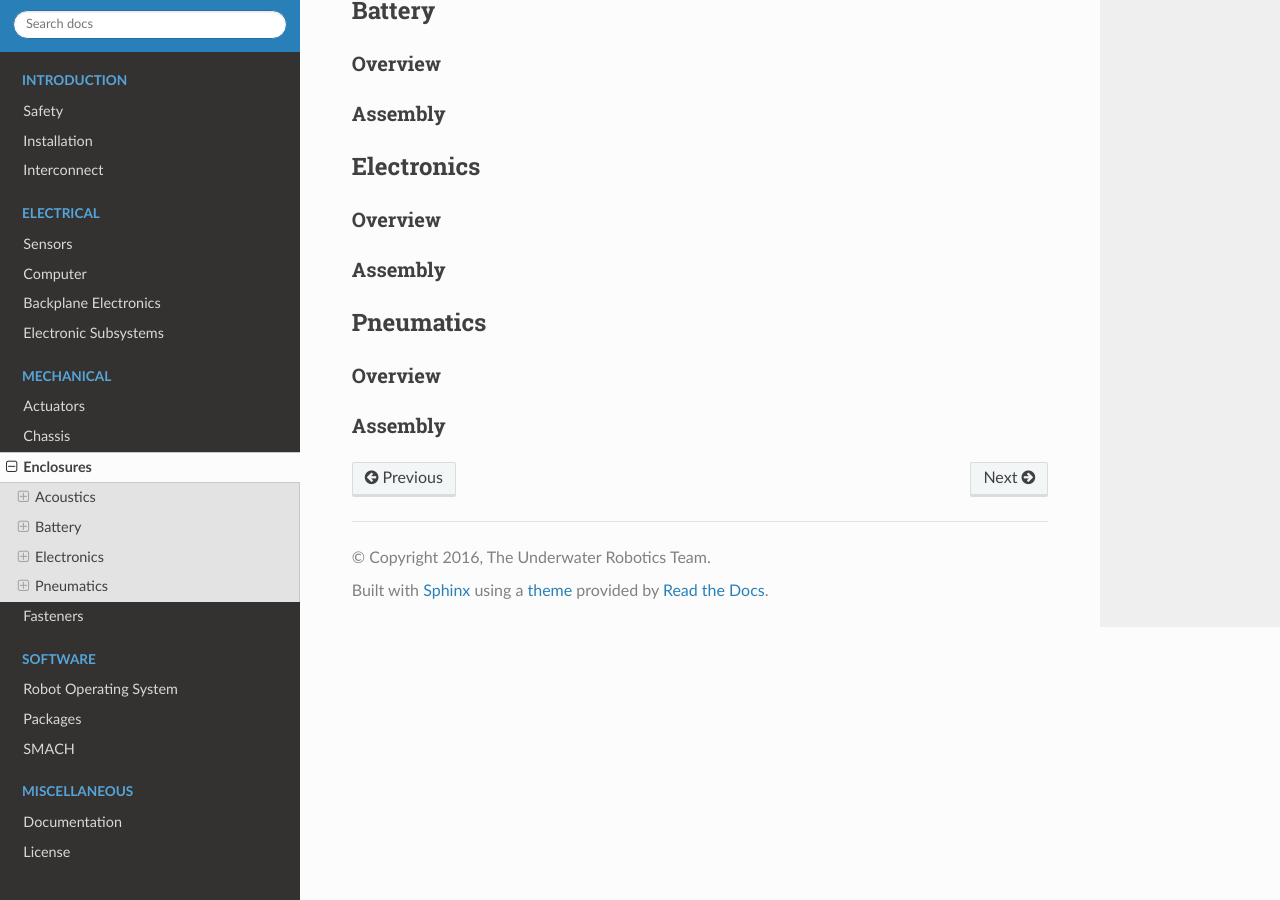
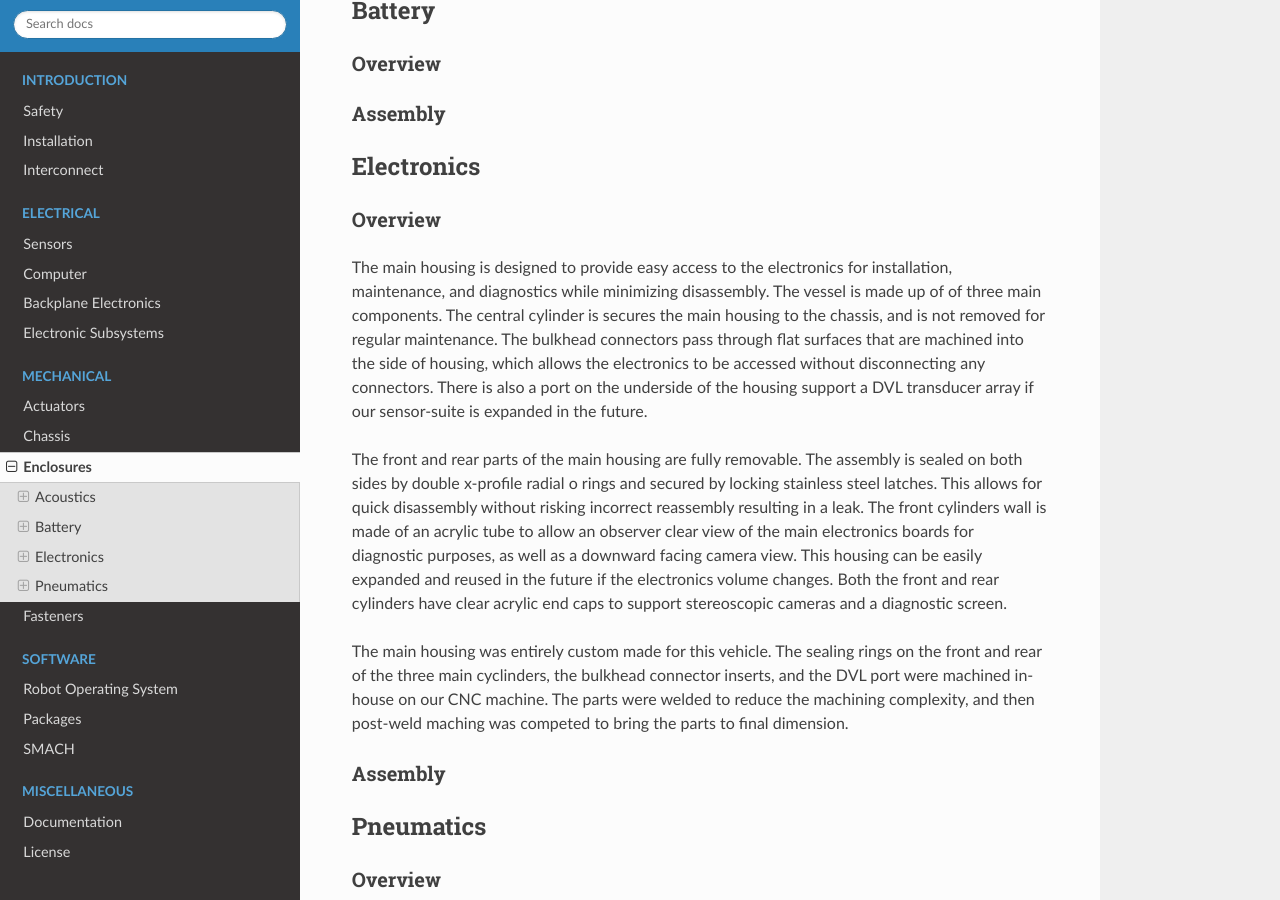
Before and after one commit to osu-uwrt/riptide, a Sphinx documentation site: the page built from source/enclosures.rst, in a window 1280 px wide and 900 px high, scrolled down 322 px. Built offline with Sphinx 7.4.7 and the Read the Docs theme 2.0.0, drawn with Linux system fonts in a browser that asks for light colours.

Commit message:
Added chassis and electronics enclosure docs.

```diff
--- a/source/chassis.rst
+++ b/source/chassis.rst
@@ -1,4 +1,4 @@
 Chassis
 =======
 
-It wasn't me. It was the one-armed man!
+Our vehicle features a modular design that is based around a central chassis. The chassis is made from water jet aluminum sheets and joined with stainless steel fasteners. There are hard-points for for securing the tool-packages and reinforced regions to handle the vehicle. The vehicle may be carried by handles on the front and rear or hung from a crane to allow easy deployment.
--- a/source/enclosures.rst
+++ b/source/enclosures.rst
@@ -40,7 +40,11 @@
 Overview
 ~~~~~~~~
 
+The main housing is designed to provide easy access to the electronics for installation, maintenance, and diagnostics while minimizing disassembly. The vessel is made up of of three main components. The central cylinder is secures the main housing to the chassis, and is not removed for regular maintenance. The bulkhead connectors pass through flat surfaces that are machined into the side of housing, which allows the electronics to be accessed without disconnecting any connectors. There is also a port on the underside of the housing support a DVL transducer array if our sensor-suite is expanded in the future.
 
+The front and rear parts of the main housing are fully removable. The assembly is sealed on both sides by double x-profile radial o rings and secured by locking stainless steel latches. This allows for quick disassembly without risking incorrect reassembly resulting in a leak. The front cylinders wall is made of an acrylic tube to allow an observer clear view of the main electronics boards for diagnostic purposes, as well as a downward facing camera view. This housing can be easily expanded and reused in the future if the electronics volume changes. Both the front and rear cylinders have clear acrylic end caps to support stereoscopic cameras and a diagnostic screen.
+
+The main housing was entirely custom made for this vehicle. The sealing rings on the front and rear of the three main cyclinders, the bulkhead connector inserts, and the DVL port were machined in-house on our CNC machine. The parts were welded to reduce the machining complexity, and then post-weld maching was competed to bring the parts to final dimension.
 
 
 Assembly
```
